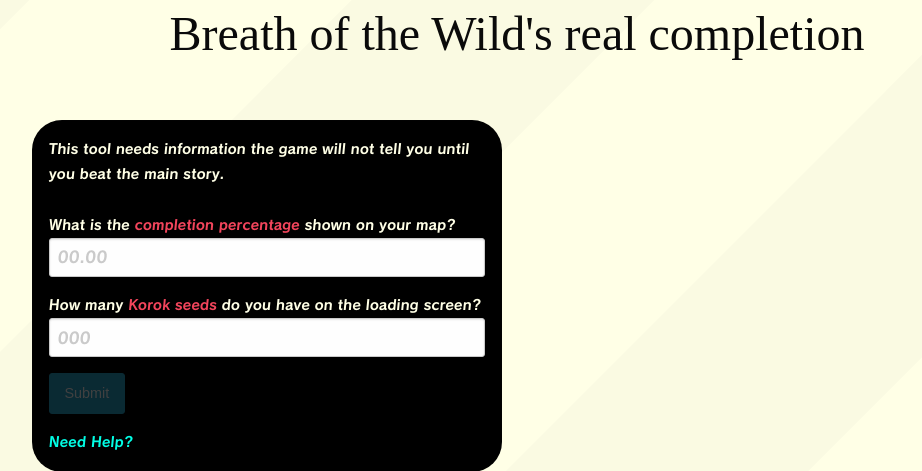
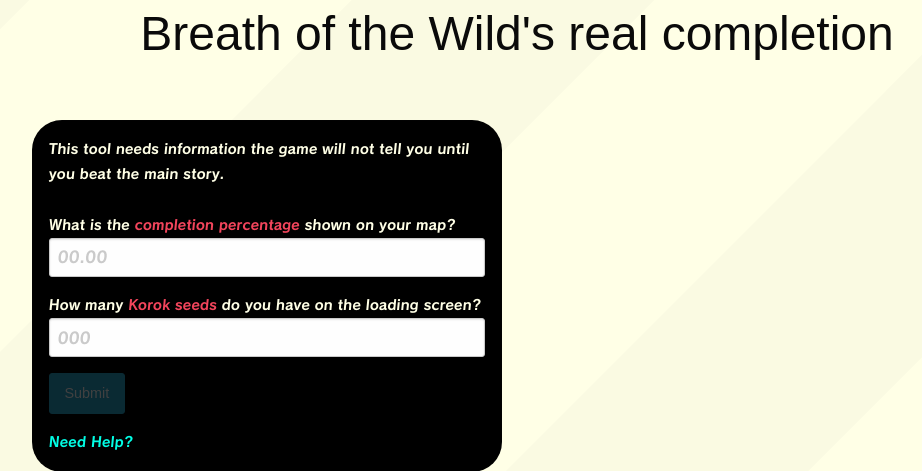
Before and after one commit to meppers/BOTW-completion-calculator, a PHP site: page / in a window 1280 px wide. Shown: the top 471 px of the page, without its empty margins (123-1045 px from the left). Run offline with PHP 8.4, Linux system fonts and the light colour scheme; some libraries are stand-ins or nearby versions; some web fonts are replaced.

Commit message:
added fallbacks for webfonts

```diff
--- a/css/app.css
+++ b/css/app.css
@@ -23,13 +23,13 @@
 
 h1 {
     padding-bottom: 30px;
-    font-family: "hylia";
+    font-family: "hylia", sans-serif;
     text-align: center;
 }
 
 body {
     background-color: rgb(255, 255, 230);
-    font-family: "calamity-bold";
+    font-family: "calamity-bold", sans-serif;
     background-image: url(../img/bg.png);
     background-repeat: repeat;
 }
@@ -55,7 +55,7 @@
 }
 
 .disclamer {
-    font-family: "calamity";
+    font-family: "calamity", sans-serif;
     font-size: 10px;
     font-style: italic;
     margin-bottom: 15px;
@@ -63,7 +63,7 @@
 }
 
 .notice {
-    font-family: "calamity";
+    font-family: "calamity", sans-serif;
     font-size: 80%;
 }
 
```
